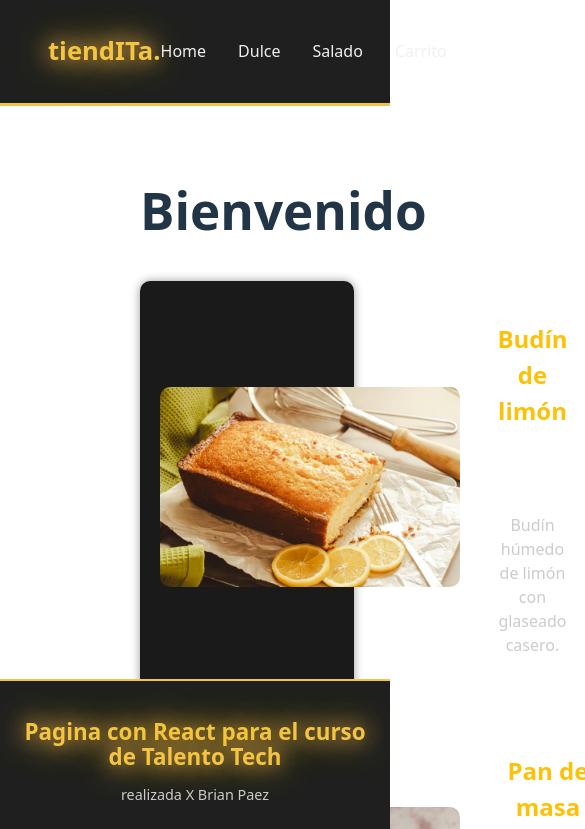
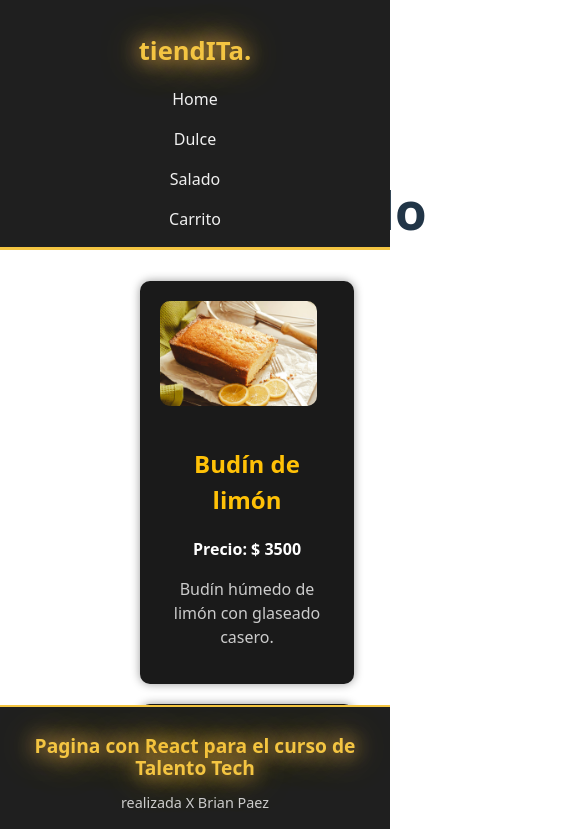
Before and after one commit to br1an17/curso_react, a React (Vite) app in the folder tiendITa/: page / in a window 390 px wide. Shown: the top 829 px of the page, 585 px wide, since content can reach past the window. Built offline with nearby package versions, Linux system fonts and the light colour scheme.

Commit message:
probamos el responsivo

```diff
--- a/tiendITa/src/componentes/Item/Item.css
+++ b/tiendITa/src/componentes/Item/Item.css
@@ -56,3 +56,24 @@ margin-right: 10%;
   transition: 0.3s ease;
   transform: scale(1.05);
 }
+@media (max-width: 768px) {
+  .product-item {
+    flex-direction: column; /* imagen arriba, texto abajo */
+    text-align: center;
+  }
+
+  .product-item img {
+    width: 90%;
+    max-width: 350px;
+  }
+
+  .product-description {
+    max-width: 90%;
+    margin: 0 auto 15px;
+  }
+
+  .product-item button {
+    width: 80%;
+    margin: 0 auto;
+  }
+}
--- a/tiendITa/src/componentes/Nav/Nav.css
+++ b/tiendITa/src/componentes/Nav/Nav.css
@@ -54,3 +54,14 @@ nav h1:hover {
   text-shadow: 0 0 10px #f4c542;
   transition: 0.3s ease;
 }
+@media (max-width: 768px) {
+  .navbar {
+    flex-direction: column;
+    padding: 1rem;
+  }
+
+  .nav-links {
+    flex-direction: column;
+    gap: 1rem;
+  }
+}
--- a/tiendITa/src/extras/Footer/Footer.css
+++ b/tiendITa/src/extras/Footer/Footer.css
@@ -2,28 +2,17 @@
   --primary-color: #f4c542;
 }
 
-/* footer {
- width: 100vw;
-  background: linear-gradient(135deg, #222, #111);
-  color: #f4f4f4;
-  text-align: center;
-  margin-top: 1rem;
-  border-top: 2px solid var(--primary-color);
-  box-shadow: 0 -3px 10px rgba(0, 0, 0, 0.3);
-  font-family: "Poppins", sans-serif;
-
-} */
  footer {
-  width: 100vw; /* igual que el nav */
-  background-color: #1f1f1f; /* mismo color */
+  width: 100vw;
+  background-color: #1f1f1f;
   color: #f0f0f0;
   text-align: center;
-  border-top: 2px solid #f4c542; /* línea amarilla arriba */
+  border-top: 2px solid #f4c542;
   box-sizing: border-box;
-  position: fixed; /* se mantiene visible al hacer scroll */
-  bottom: 0; /* lo ubica debajo */
+  position: fixed;
+  bottom: 0;
   left: 0;
-  z-index: 1000; /* igual prioridad que el nav */
+  z-index: 1000;
 }
 
 footer h1 {
@@ -56,13 +45,14 @@ footer h1:hover {
 }
 
 
-@media (max-width: 600px) {
+@media (max-width: 768px) {
   footer {
-    padding: 1.5rem 1rem;
+    padding: 1rem;
+    text-align: center;
   }
 
   footer h1 {
-    font-size: 1.4rem;
+    font-size: 1.2rem;
   }
 
   footer h3 {
```
